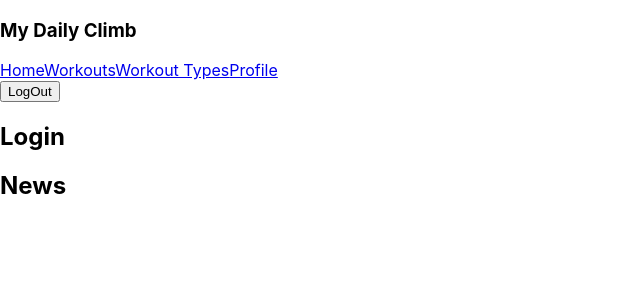
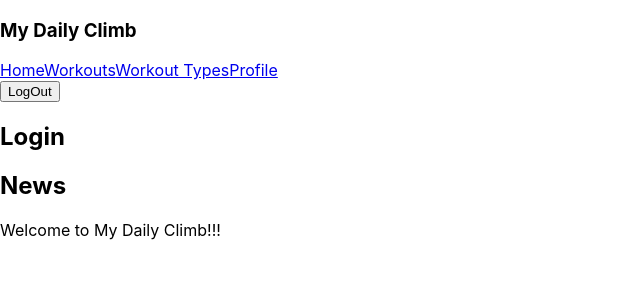
Before and after one commit to HelenHMaher/daily-climb-redux, a React (Create React App) app: page / in a window 1280 px wide. Shown: the top 300 px of the page, without its empty margins (0-640 px from the left). Built offline with nearby package versions, Linux system fonts and the light colour scheme; no server answers.

Commit message:
think about exercise structure

```diff
--- a/src/components/news/news.js
+++ b/src/components/news/news.js
@@ -1,5 +1,10 @@
 import React from "react";
 
 export const News = () => {
-  return <h2>News</h2>;
+  return (
+    <section>
+      <h2>News</h2>
+      <p>Welcome to My Daily Climb!!!</p>
+    </section>
+  );
 };
```
Also changed, not shown: src/components/exercises/AddExerciseForm.js (added, +12 -0 lines), src/components/exercises/EditExerciseForm.js (added), src/components/exercises/ExerciseList.js (added), src/components/exercises/SingleExercisePage.js (added), src/components/exercises/exerciseSlice.js (added), 1 other file (tests, documents, lock files or other folders).
